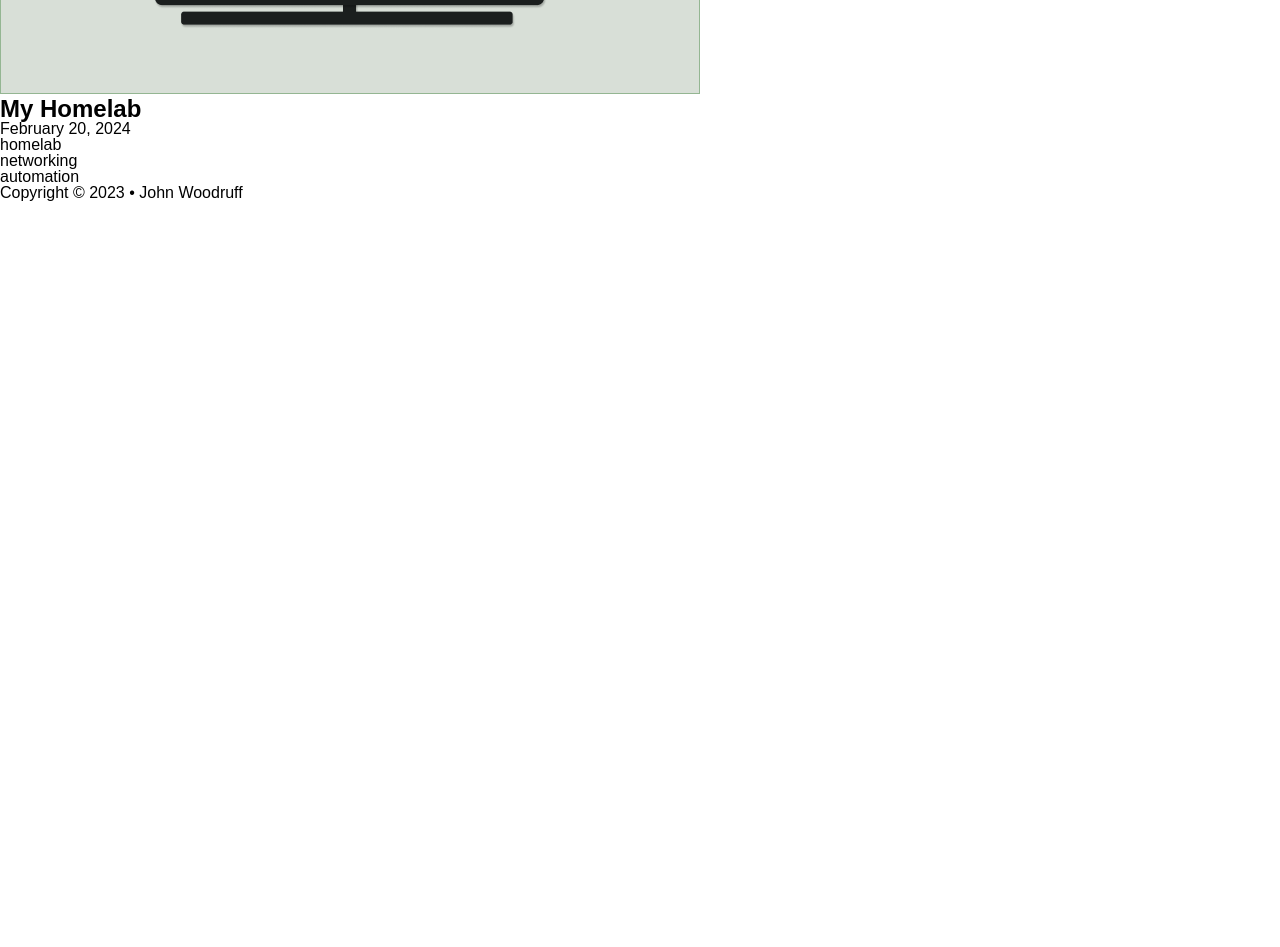
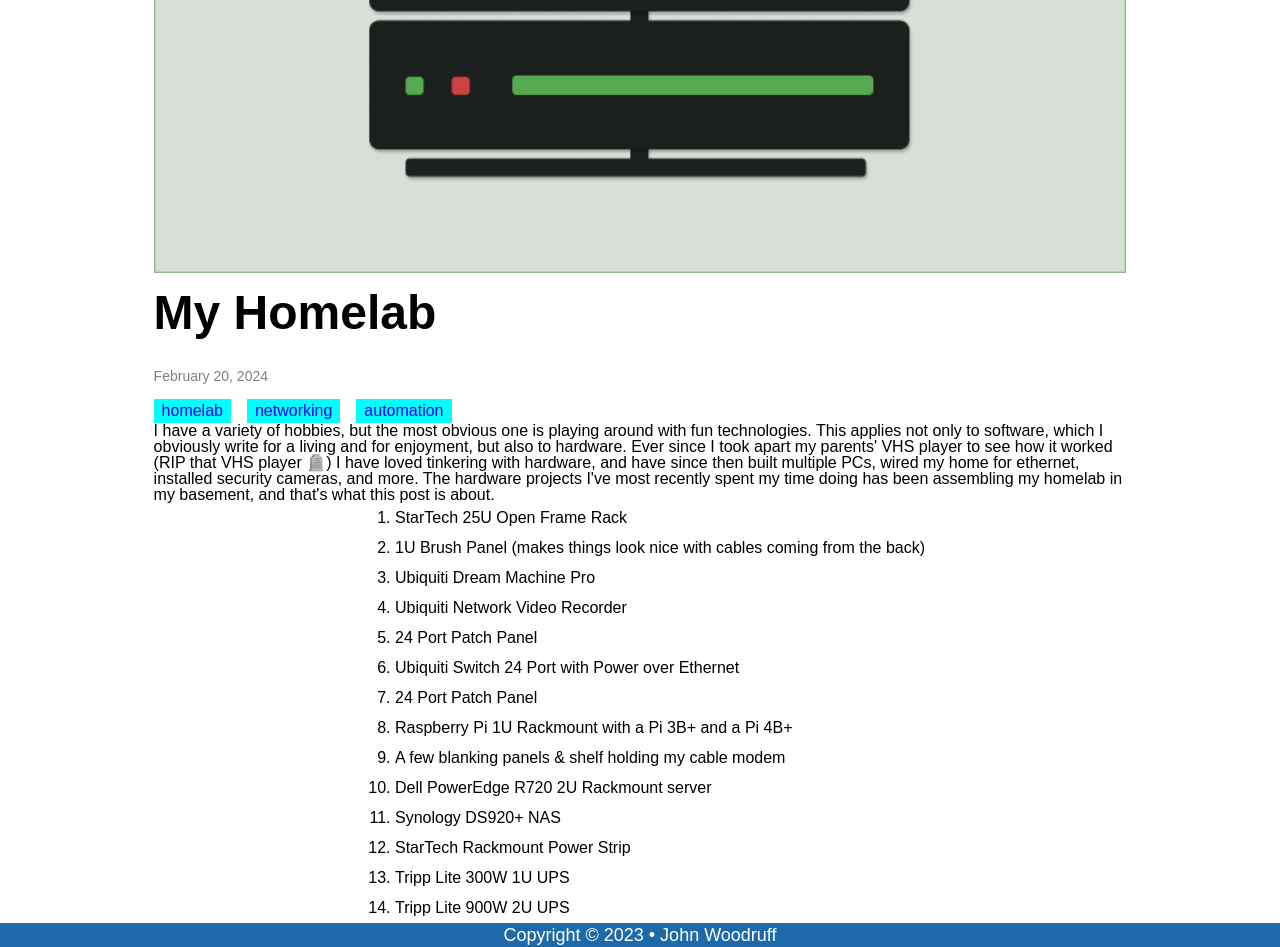
Before and after one commit to CameronSilknitter/class_sandbox, a plain HTML site: page index.html in a window 1280 px wide. Shown: the part 460-1407 px from the top of the page. Before the commit the page ends 800 px from the top, so only its background shows below. Drawn offline with Linux system fonts and the light colour scheme.

Commit message:
Classwork 2/22/2024

```diff
--- a/css/style.css
+++ b/css/style.css
@@ -58,14 +58,13 @@
 
 *{
 	font-family: "Source Sans 3", sans-serif;
-    background-color: #fff;
 	margin: 0;
 }
 
 h1{
 	font-weight: 800;
-	font-size: 2.2rem
-    color:rgba(44, 44, 44, 1);
+	font-size: 2.2rem;
+    color: rgba(44, 44, 44, 1);
 }
 
 /* Main Header and Nav */
@@ -105,7 +104,90 @@
 	color: rgba(44, 44, 44, 1);
 }
 
+/* End Header and Nav Section */
+
+/* Main Body and Blog Article Section */
+
+section{
+	display: flex;
+	justify-content: center;
+	align-items: center;
+	width: 95vw;
+	flex-direction: column;
+	margin: 0 auto;
+}
+
+h2{
+	margin: 1rem 0;
+	font-size: 3rem;
+	font-weight: 600;
+}
+
+#date_format{
+	color: grey;
+	font-weight: 300px;
+	font-size: 14px;
+	margin: 1rem 0;
+}
+
+#tag_section{
+	display: flex;
+	justify-content: space-between;
+	align-items: center;
+	width: 30%;
+	flex-direction: row;
+}
+
+.blog_tag{
+	display: flex;
+	justify-content: space-between;
+	align-items: center;
+	margin-right: 1rem;
+	background-color: aqua;
+}
+
+p.blog_tag{
+	color: blue;
+	padding: 4px 8px;
+}
+
+ol{
+	list-style-type: decimal;
+}
+
+ol li{
+	line-height: 30px;
+}
+
+.centerme{
+	display: flex;
+	justify-content: left;
+	width: 80%;
+	flex-direction: column;
+}
+
+/* End Main Blog Article */
+
+/* Begin Footer */
+
+footer{
+	display: flex;
+	justify-content: center;
+	align-items: center;
+	flex-direction: row;
+	height: 3vh;
+	background-color: #1e69a8;
+}
+
+footer p{
+	color: #fff;
+	font-size: 18px;
+}
+
 /* Media Queries */
+
+
+
 
 /* Extra small devices (phones, 600px and down) */
 @media only screen and (max-width: 600px) {
--- a/index.html
+++ b/index.html
@@ -30,19 +30,38 @@
     <!-- This is my main blog article -->
     <section>
 
-      <div>
+      <div class="centerme">
         <img src="img/homelab.png">
 
         <h2>My Homelab</h2>
-        <p>February 20, 2024</p>
-        <p>homelab</p>
-        <p>networking</p>
-        <p>automation</p>
+        <p id="date_format">February 20, 2024</p>
+
+        <div id="tag_section">
+        <p class="blog_tag">homelab</p>
+        <p class="blog_tag">networking</p>
+        <p class="blog_tag">automation</p>
+        </div>
 
 
+        <p>I have a variety of hobbies, but the most obvious one is playing around with fun technologies. This applies not only to software, which I obviously write for a living and for enjoyment, but also to hardware. Ever since I took apart my parents' VHS player to see how it worked (RIP that VHS player 🪦) I have loved tinkering with hardware, and have since then built multiple PCs, wired my home for ethernet, installed security cameras, and more. The hardware projects I've most recently spent my time doing has been assembling my homelab in my basement, and that's what this post is about.</p>
+      </div>
 
-        <p></p>
-      </div>
+      <ol>
+        <li>StarTech 25U Open Frame Rack</li>
+        <li>1U Brush Panel (makes things look nice with cables coming from the back)</li>
+        <li>Ubiquiti Dream Machine Pro</li>
+        <li>Ubiquiti Network Video Recorder</li>
+        <li>24 Port Patch Panel</li>
+        <li>Ubiquiti Switch 24 Port with Power over Ethernet</li>
+        <li>24 Port Patch Panel</li>
+        <li>Raspberry Pi 1U Rackmount with a Pi 3B+ and a Pi 4B+</li>
+        <li>A few blanking panels & shelf holding my cable modem</li>
+        <li>Dell PowerEdge R720 2U Rackmount server</li>
+        <li>Synology DS920+ NAS</li>
+        <li>StarTech Rackmount Power Strip</li>
+        <li>Tripp Lite 300W 1U UPS</li>
+        <li>Tripp Lite 900W 2U UPS</li>
+      </ol>
 
     </section>
     <!-- End of Main Section-->
```
Also changed, not shown: js/index.html (added, +61 -0 lines).
